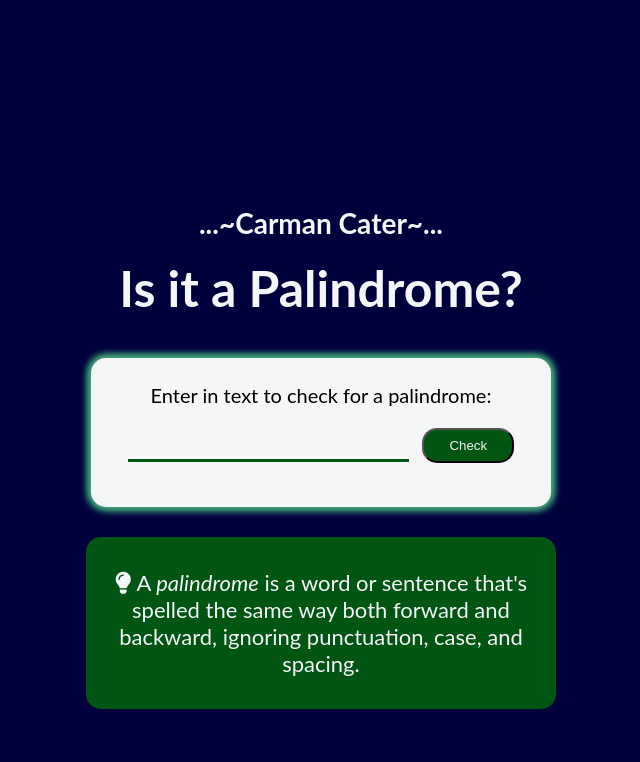
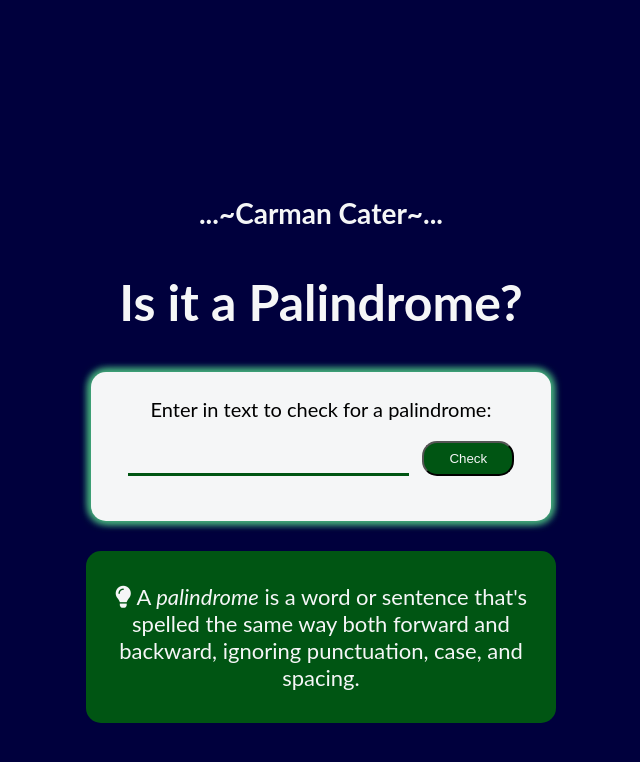
Before and after one commit to carmancater/carmancater.github.io, a Jekyll site: the page palindrome-checker.html, which Jekyll copies as it is, in a window 1280 px wide. Shown: the top 762 px of the page, without its empty margins (319-959 px from the left). Built offline with Jekyll 4.4.1, drawn with Linux system fonts in a browser that asks for light colours.

Commit message:
Update palindrome-checker.css

```diff
--- a/assets/css/palindrome-checker.css
+++ b/assets/css/palindrome-checker.css
@@ -24,7 +24,6 @@
 
 h1 {
     text-align: center;
-    margin-top: 15px;
 }
 
 .header  h1 {
@@ -93,3 +92,9 @@
     font-size: 22px;
     margin: 5px 0px 20px 0px;
 }
+
+@media screen and (max-width: 375px) {
+    body {
+      align-items: flex-start;
+    }
+}
```
